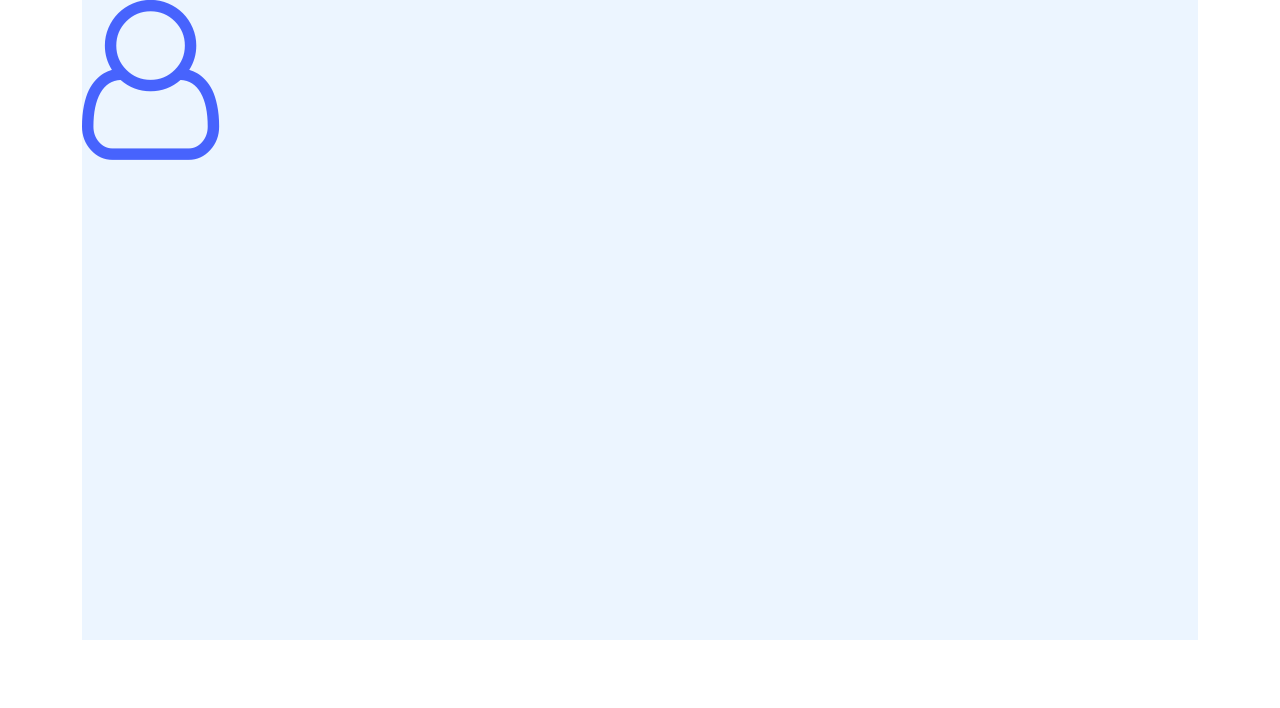
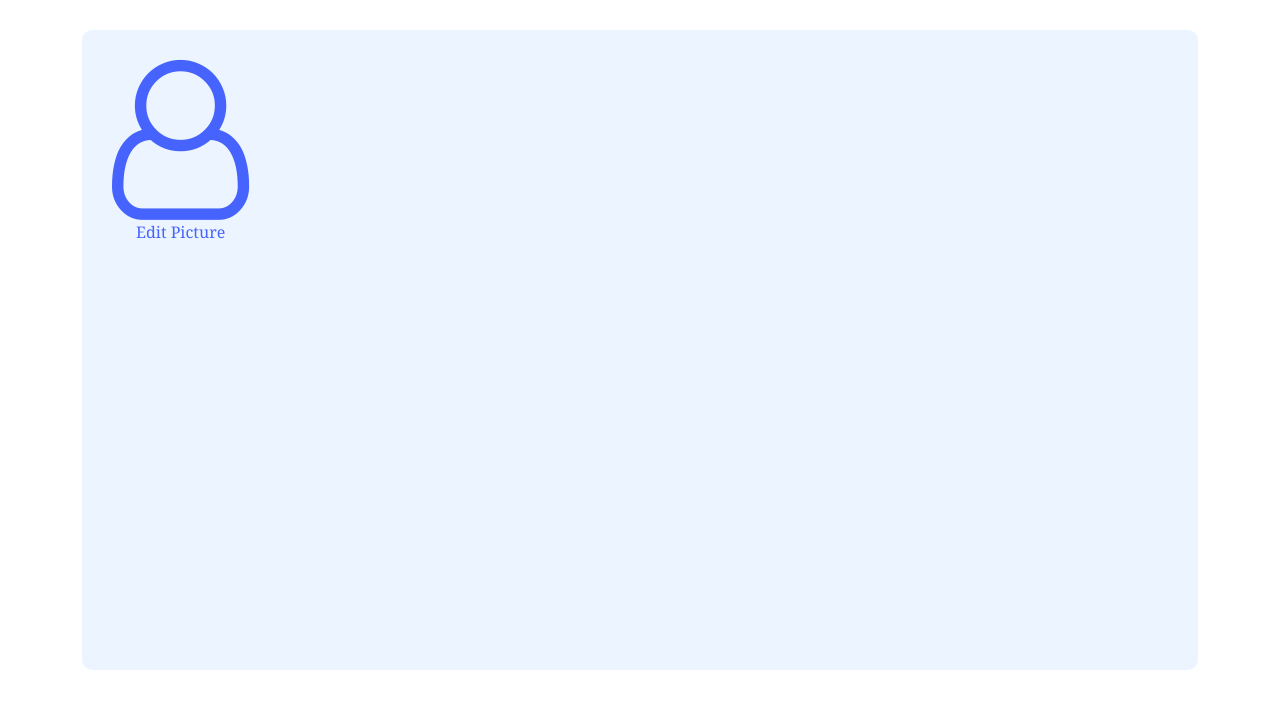
Before and after one commit to Shreya010tech/Frontend, a React (Create React App) app: page /Profile in a window 1280 px wide. Shown: the top 708 px of the page. Built offline with nearby package versions, Linux system fonts and the light colour scheme.

Commit message:
Added Profile Files

```diff
--- a/src/Main.css
+++ b/src/Main.css
@@ -21,6 +21,10 @@ body
   background: rgba(236, 245, 255, 1);
   width: 100%;
   min-height: 80vh;
+  padding: 30px;
+  margin-top: 30px;
+  border-radius: 10px;
+  color: rgba(71, 99, 253, 1);
 }
 .formcss
 {
--- a/src/components/Profile.jsx
+++ b/src/components/Profile.jsx
@@ -1,19 +1,21 @@
-import React from 'react'
+import React from "react";
 
 const Profile = () => {
   return (
-    <div className='container'>
-      <div className='profile-box'>
-        <div className='row'>
-            <div className='col-sm'>
-            <i className="fa fa-user-o" aria-hidden="true" id='iconfix'></i>
-            <br/>
-
-            </div>
+    <div className="container">
+      <div className="profile-box">
+        <div className="row">
+          <div className="col-sm">
+            <i className="fa fa-user-o" aria-hidden="true" id="iconfix"></i>
+            <br />
+            <p className="mx-4" style={{ color: "rgba(71, 99, 253, 1)" }}>
+              Edit Picture
+            </p>
+          </div>
         </div>
       </div>
     </div>
-  )
-}
+  );
+};
 
-export default Profile
+export default Profile;
```
